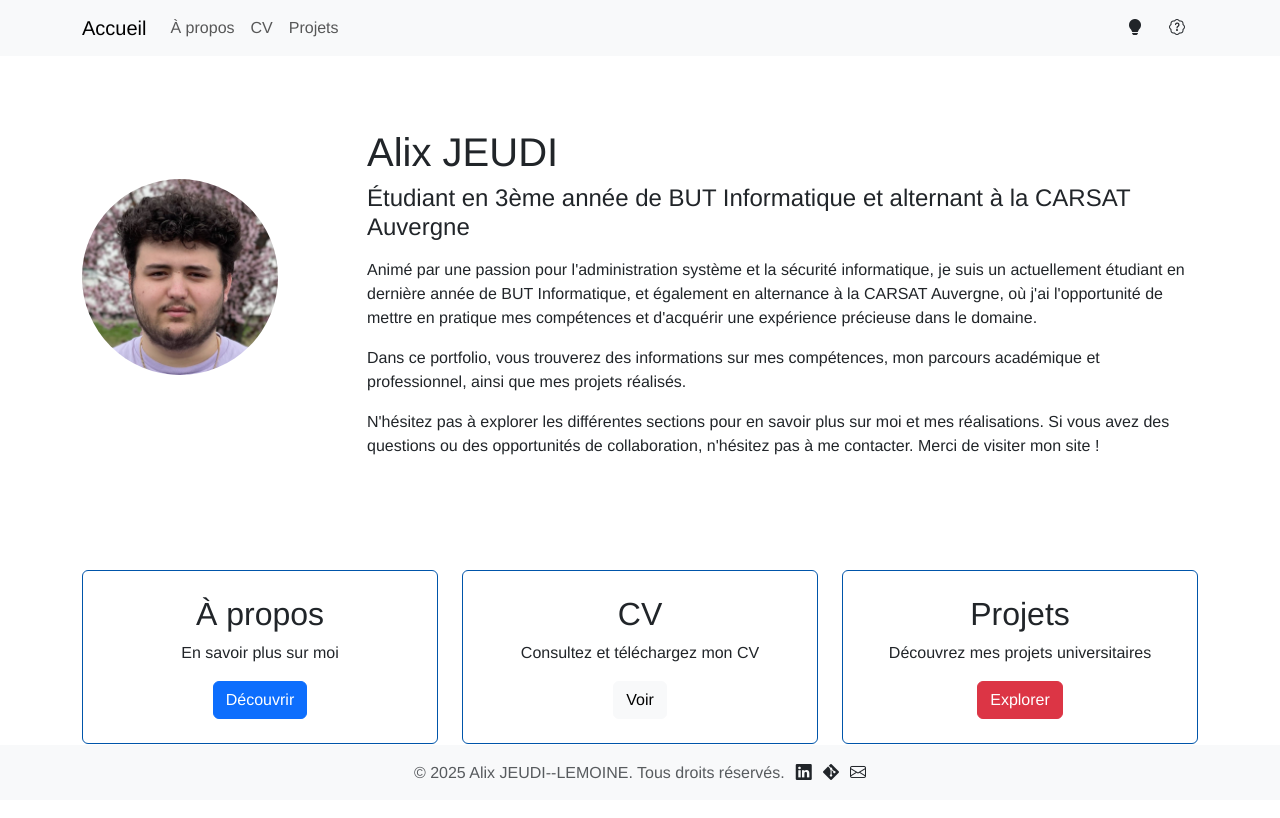
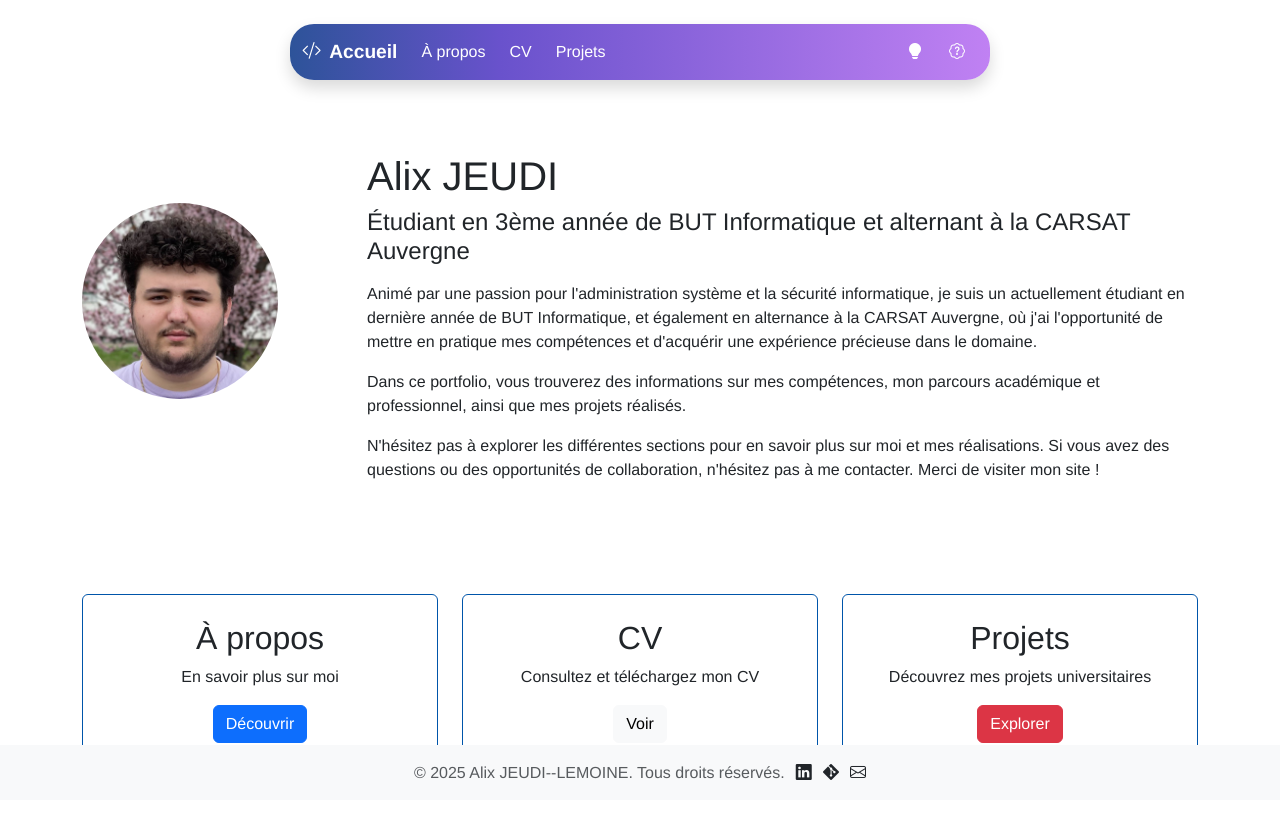
Before and after one commit to JdAlix/portfolio, a Vue app in the folder portfolio/: page / in a window 1280 px wide. Shown: the top 818 px of the page. Built offline with nearby package versions, Linux system fonts and the light colour scheme.

Commit message:
✨ Ajout du logo CodeFirst dans la vue À propos,  amélioration de la barre de navigation avec des icônes et un style personnalisé.

```diff
--- a/portfolio/src/components/NavbarComponent.vue
+++ b/portfolio/src/components/NavbarComponent.vue
@@ -3,31 +3,43 @@
         <div class="modal-dialog modal-dialog-centered">
             <div class="modal-content">
                 <div class="modal-header">
-                    <h5 class="modal-title" id="aboutModalLabel">À propos</h5>
+                    <h5 class="modal-title" id="aboutModalLabel">
+                        <i class="bi bi-info-circle-fill"></i>
+                        À propos
+                    </h5>
                     <button type="button" class="btn-close" data-bs-dismiss="modal" aria-label="Close"></button>
                 </div>
                 <div class="modal-body">
                     <p>Ce portfolio a été réalisé dans le cadre de ma 2ème et 3ème année de BUT Informatique.</p>
 
                     <p>
-                        Il a entièrement été développé en Vue.js,
+                        Il a été développé en Vue.js,
                         utilise VueRouter pour la navigation entre les différentes pages
                         et Bootstrap 5 pour l'habillage.
+                    </p>
+
+                    <p class="mb-1">
+                        Le code source de celui-ci est disponible sur
+                        <a href="https://codefirst.iut.uca.fr/git/alix.jeudi--lemoine/portfolio" class="link-primary align-items-center ms-1" target="_blank">
+                            <img src="@/assets/logo_codefirst.png" class="img-fluid" alt="Logo CodeFirst">
+                        </a>
                     </p>
                 </div>
             </div>
         </div>
     </div>
 
-    <nav class="navbar navbar-expand-lg bg-body-tertiary">
-        <div class="container">
-            <router-link to="/" class="navbar-brand">Accueil</router-link>
+    <nav class="navbar navbar-expand-lg custom-navbar sticky-top shadow mt-4 mx-auto">
+        <div class="container-fluid">
+            <router-link to="/" class="navbar-brand d-flex align-items-center">
+                <i class="bi bi-code-slash"></i>
+                <span class="ms-2">Accueil</span>
+            </router-link>
             <button class="navbar-toggler" type="button" data-bs-toggle="collapse"
                     data-bs-target="#navbarSupportedContent"
                     aria-controls="navbarSupportedContent"
                     aria-expanded="false"
                     aria-label="Toggle navigation">
-
                 <span class="navbar-toggler-icon"></span>
             </button>
             <div class="collapse navbar-collapse" id="navbarSupportedContent">
@@ -37,24 +49,22 @@
                             À propos
                         </router-link>
                     </li>
-                    <li class="nav-item">
+                    <li class="nav-item ms-2">
                         <router-link to="/cv" class="nav-link" exact :class="{ 'active': $route.path === '/cv' }">
                             CV
                         </router-link>
                     </li>
-                    <li class="nav-item">
+                    <li class="nav-item ms-2">
                         <router-link to="/projects"
                                     class="nav-link" exact :class="{ 'active': $route.path === '/projects' }">
                             Projets
                         </router-link>
                     </li>
                 </ul>
-
                 <div class="ml-auto">
                     <button @click="toggleDarkMode" class="btn">
                         <em class="bi bi-lightbulb-fill" id="light-logo"></em>
                     </button>
-
                     <button class="btn" data-bs-toggle="modal" data-bs-target="#myModal">
                         <em class="bi bi-patch-question"></em>
                     </button>
@@ -96,10 +106,55 @@
         content: "\f46b"; /* Code Unicode pour l'icône de la lampe */
         font-family: "bootstrap-icons"; /* Police d'icônes Bootstrap */
     }
+
     .nav-link.active {
         font-weight: bold; /* Style de la police pour indiquer la page active */
     }
+
     .modal.modal-zoom.fade:not(.show) .modal-dialog {
         transform: scale(.8);
     }
+
+    .sticky-top {
+        top: 1.5rem !important;
+    }
+
+    .custom-navbar {
+        background: linear-gradient(90deg, #2d5399 0%, #6952cc 30%, #c081f3 100%) !important;
+        border-radius: 1.5rem;
+        width: 80vw;
+        min-width: 320px;
+        max-width: 700px;
+    }
+    .custom-navbar .navbar-brand {
+        color: #fff !important;
+        font-weight: bold;
+        font-size: 1.2rem;
+    }
+    .custom-navbar .nav-link {
+        color: #fff !important;
+        transition: color 0.2s, background 0.2s;
+        border-radius: 0.5rem;
+        padding: 0.5rem 1rem;
+    }
+    .custom-navbar .nav-link:hover {
+        color: #ffb347 !important;
+    }
+    .custom-navbar .nav-link.active {
+        color: #ffb347 !important;
+        background: rgba(255,255,255,0.10);
+        font-weight: bold;
+    }
+    .custom-navbar .navbar-brand img {
+        background: #fff;
+        border-radius: 50%;
+        object-fit: cover;
+        box-shadow: 0 2px 8px rgba(0,0,0,0.10);
+    }
+    .custom-navbar .btn {
+        color: #fff;
+    }
+    .custom-navbar .btn:hover {
+        color: #ffb347;
+    }
 </style>
```
Also changed, not shown: portfolio/src/assets/logo_codefirst.png (added). Lines whose indentation alone changed are shown as unchanged.
